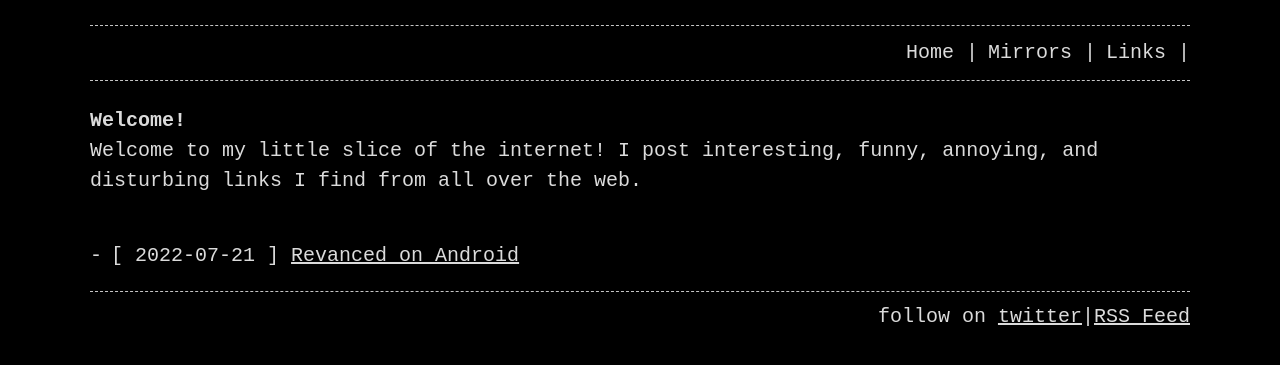
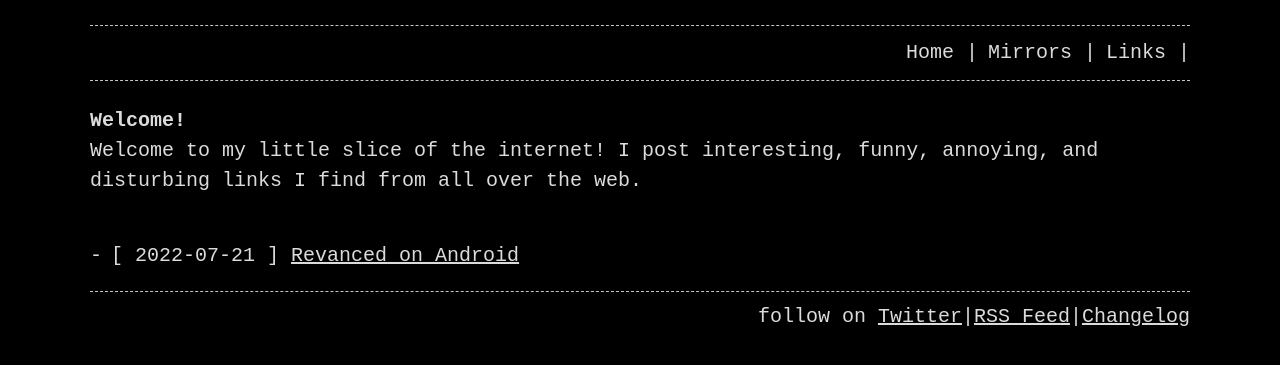
Before and after one commit to 0x7C2f/0x7C2f.github.io.old, a Jekyll site: the page built from index.md, in a window 1280 px wide. Shown: the top 365 px of the page. Built offline with Jekyll 4.4.1, drawn with Linux system fonts in a browser that asks for light colours.

Commit message:
modified:   .jekyll-cache/Jekyll/Cache/Jekyll--Cache/b7/9606fb3afea5bd1609ed40b622142f1c98125abcfe89a76a661b0e8e343910 new file:   Rakefile modified:   _config.yml modified:   pages/changelog.md modified:   update.sh

```diff
--- a/_config.yml
+++ b/_config.yml
@@ -12,6 +12,8 @@ exclude:
   - "jekyll-theme-console.gemspec"
 
 footer:
-  - 'follow on <a href="https://twitter.com/0x7C2f">twitter</a>'
+  - 'follow on <a href="https://twitter.com/0x7C2f">Twitter</a>'
   - '|'
   - '<a href="feed.xml">RSS Feed</a>'
+  - '|'
+  - '<a href="/changelog/index.html">Changelog</a>'
```
Also changed, not shown: pages/changelog.md (+5 -1 lines), 2 other files.
